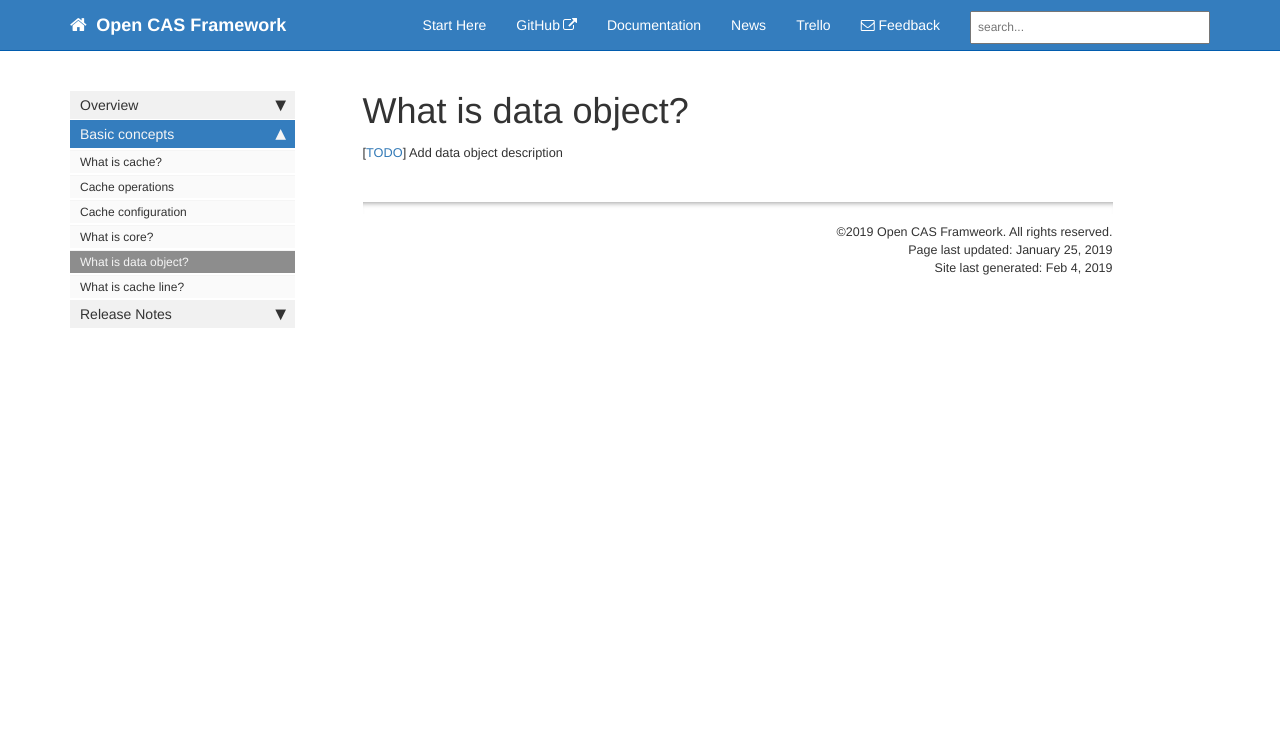
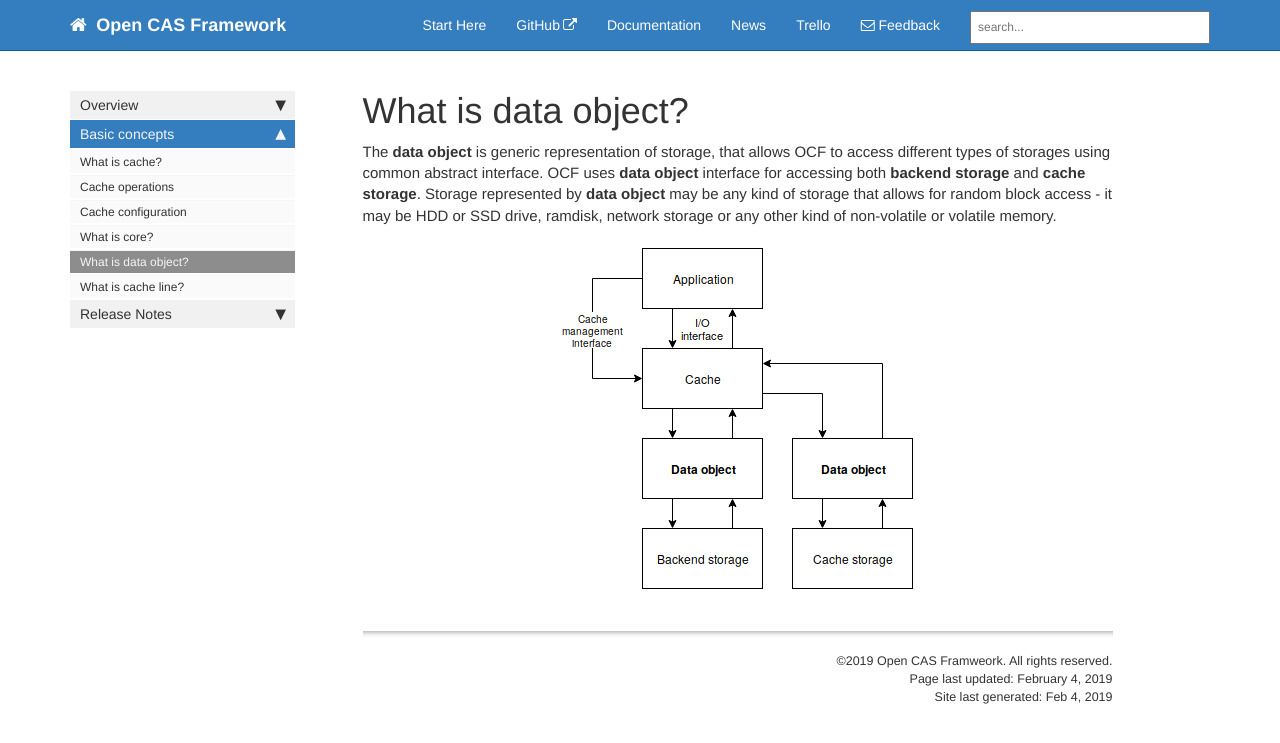
Before and after one commit to Open-CAS/open-cas.github.io, a Jekyll site: the page built from pages/basic_concepts/data_object.md, in a window 1280 px wide. Shown: the top 743 px of the page. Built offline with Jekyll 4.4.1, drawn with Linux system fonts in a browser that asks for light colours; nearby versions of some CDN libraries; comment, search, counter and statistics services are not loaded.

Commit message:
Add "What is data object?" page
Signed-off-by: Robert Baldyga <robert.baldyga@intel.com>

```diff
--- a/pages/basic_concepts/data_object.md
+++ b/pages/basic_concepts/data_object.md
@@ -1,8 +1,16 @@
 ---
 title: What is data object?
-last_updated: January 25, 2019
+last_updated: February 4, 2019
 toc: false
 permalink: data_object.html
 ---
 
-<small>[[TODO](/authoring.html)] Add data object description</small>
+The **data object** is generic representation of storage, that allows
+OCF to access different types of storages using common abstract interface.
+OCF uses **data object** interface for accessing both **backend storage**
+and **cache storage**. Storage represented by **data object** may be any
+kind of storage that allows for random block access - it may be HDD or
+SSD drive, ramdisk, network storage or any other kind of non-volatile
+or volatile memory.
+
+<center><img src="images/data_object.png"></center>
```
Also changed, not shown: images/data_object.png (added).
